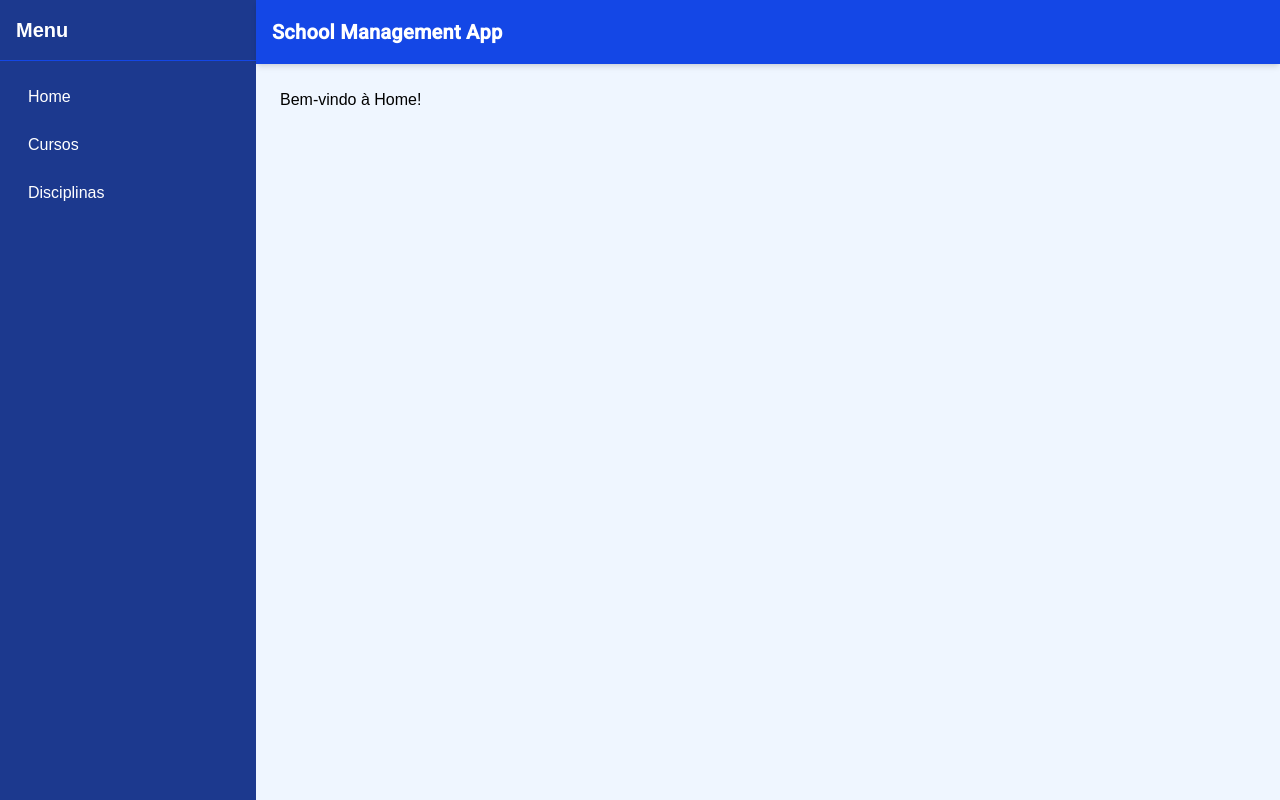
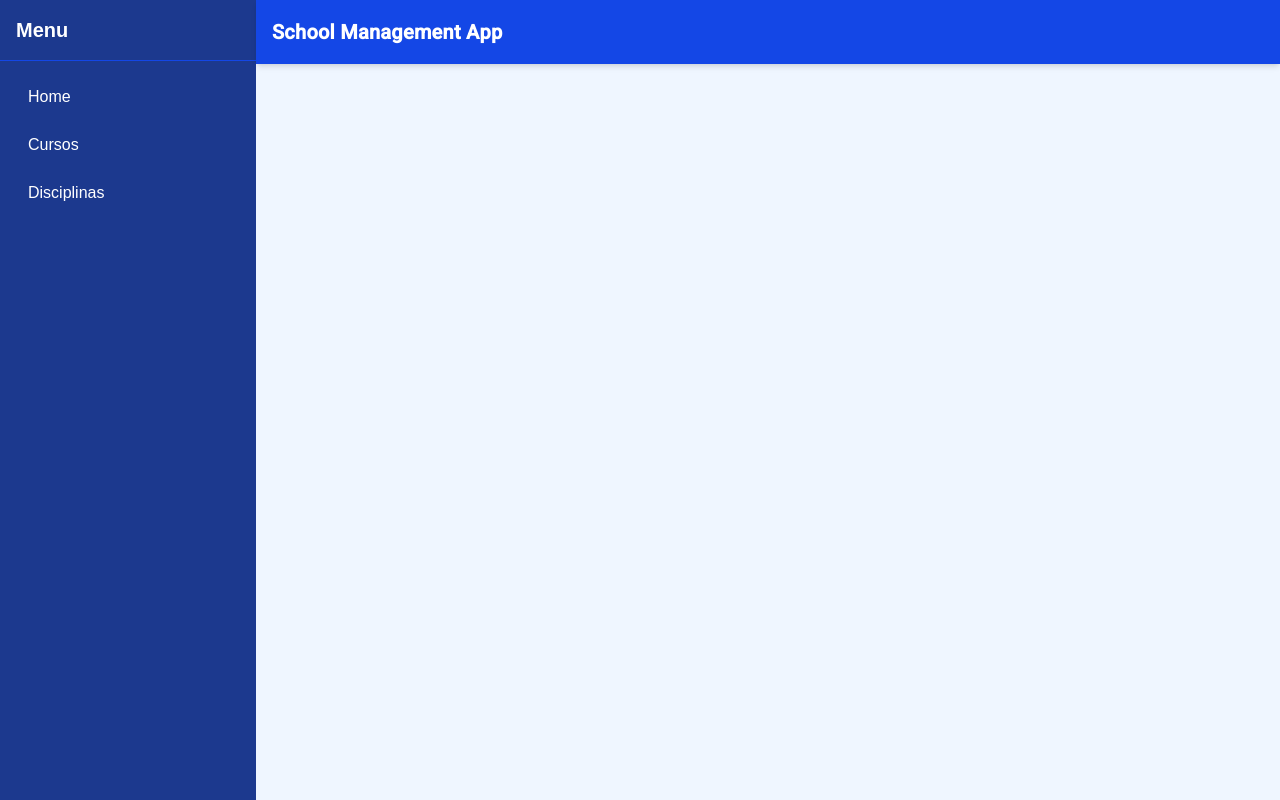
Before and after one commit to santanasara/school-management-app, an Angular app in the folder frontend/: page / in a window 1280 px wide. Built offline with nearby package versions, Linux system fonts and the light colour scheme.

Commit message:
refactor: excluindo arquivo desnecessário (#2)

```diff
--- a/frontend/src/app/app.routes.ts
+++ b/frontend/src/app/app.routes.ts
@@ -1,8 +1,6 @@
 import { Routes } from '@angular/router';
-import { HomeComponent } from './shared/components/home.component'; // Seu componente Home existente
 
 export const routes: Routes = [
-  { path: '', component: HomeComponent }, // Sua rota inicial para a Home Component
 
   // Rotas para a funcionalidade de Cursos
   {
--- a/frontend/src/app/shared/components/home.component.ts
+++ /dev/null
@@ -1,8 +0,0 @@
-import { Component } from '@angular/core';
-
-@Component({
-  selector: 'app-home',
-  standalone: true,
-  template: `<h1>Bem-vindo à Home!</h1>`,
-})
-export class HomeComponent {}
```
